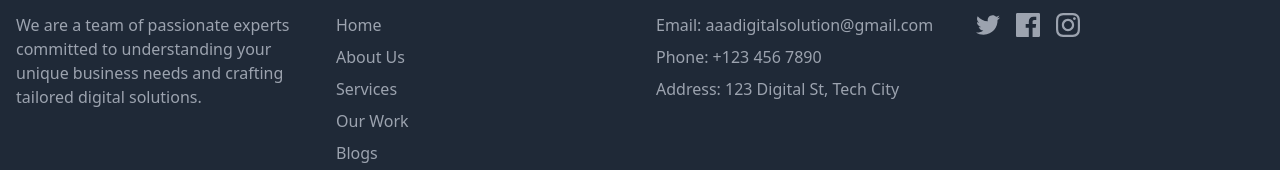
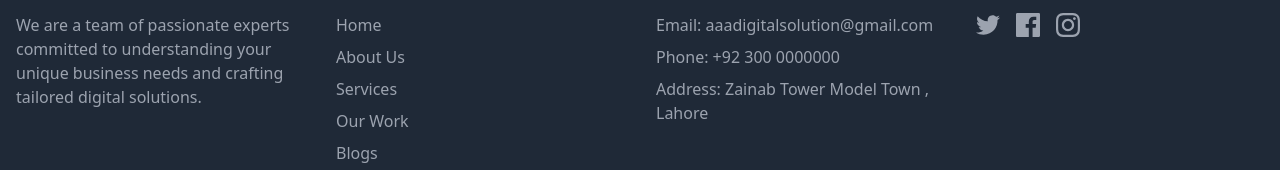
Before and after one commit to raza3618/Simple-services-using-html-css-js-tailwindcss, a plain HTML site: page index.html in a window 1280 px wide. Shown: the part 4669-4839 px from the top of the page. Drawn offline with nearby package versions, Linux system fonts and the light colour scheme.

Commit message:
footer updated

```diff
--- a/index.html
+++ b/index.html
@@ -468,8 +468,8 @@
                     <h3 class="text-lg font-semibold mb-4">Contact Info</h3>
                     <ul class="space-y-2">
                         <li class="text-gray-400">Email: aaadigitalsolution@gmail.com</li>
-                        <li class="text-gray-400">Phone: +123 456 7890</li>
-                        <li class="text-gray-400">Address: 123 Digital St, Tech City</li>
+                        <li class="text-gray-400">Phone: +92 300 0000000</li>
+                        <li class="text-gray-400">Address: Zainab Tower Model Town , Lahore</li>
                     </ul>
                 </div>
                 <div>
```
